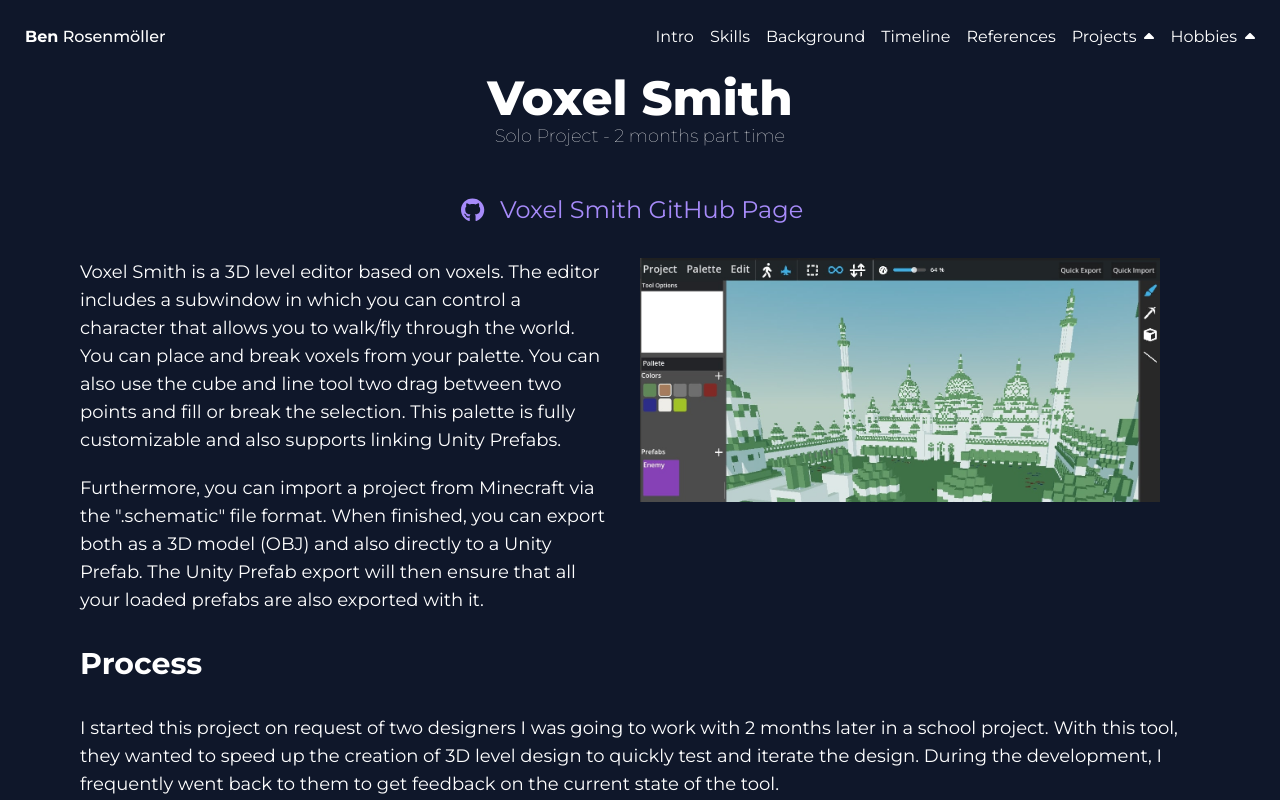
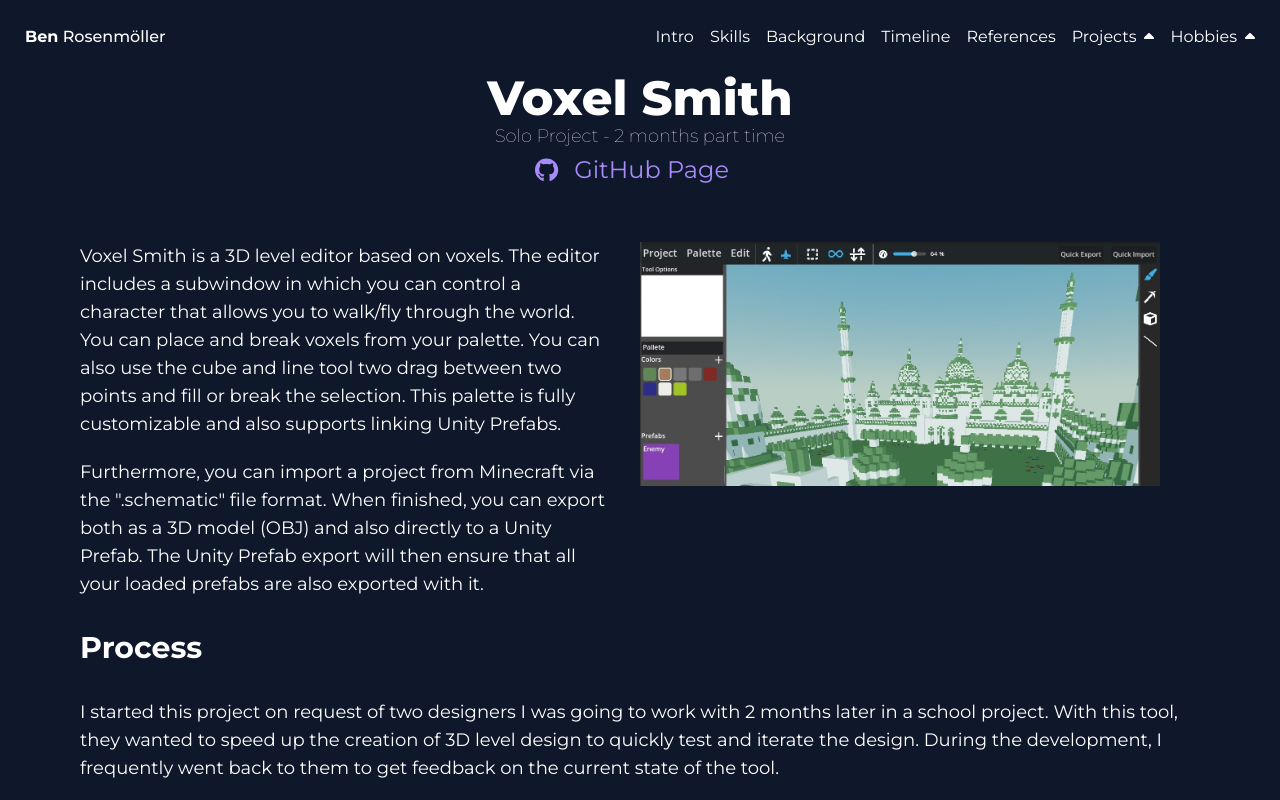
Before and after one commit to brosenmoller/brosenmoller.github.io, a Vue app: page /voxel-smith in a window 1280 px wide. Shown: the top 800 px of the page. Built offline with nearby package versions, Linux system fonts and the light colour scheme.

Commit message:
minor tweaks

```diff
--- a/src/components/Header.vue
+++ b/src/components/Header.vue
@@ -52,12 +52,12 @@
                     link: "/voxel-smith"
                 },
                 {
+                    name: 'Terrain Generation',
+                    link: "/terrain-generation"
+                },
+                {
                     name: 'Enigma Escape',
                     link: "/enigma-escape"
-                },
-                {
-                    name: 'Terrain Generation',
-                    link: "/terrain-generation"
                 },
                 {
                     name: 'Paint Over War',
--- a/src/components/MainPageSections/Projects.vue
+++ b/src/components/MainPageSections/Projects.vue
@@ -32,6 +32,15 @@
         description: "Voxelsmith is a voxel based level editor which allows you to add paint voxels, use nested prefabs, import from minecraft, export to OBJ and export to UnityPrefabs. It was build in <strong>C#</strong> and <strong>Rust</strong> using the Godot Game Engine"
     },
     {
+        title: "Terrain Generation",
+        id: "terrain-generation",
+        img: "ECTTPCover.jpg",
+        link: "/terrain-generation",
+        linkText: "To Page",
+        linkType: 1,
+        description: "In this project I created an infinite terrain generator using Unity, C# and HLSL compute shaders."
+    },
+    {
         title: "Enigma Escape",
         id: "enigma-escape",
         img: "EnigmaEscape.jpg",
@@ -39,15 +48,6 @@
         linkText: "To Page",
         linkType: 1,
         description: "Enigma Escape is a 2D puzzle platformer where the puzzle comes from physically assembling your controller. This project was created using C++ with Arduino and C# with Unity."
-    },
-    {
-        title: "Terrain Generation",
-        id: "terrain-generation",
-        img: "ECTTPCover.jpg",
-        link: "/terrain-generation",
-        linkText: "To Page",
-        linkType: 1,
-        description: "In this project I created an infinite terrain generator using Unity, C# and HLSL compute shaders."
     },
     {
         title: "Paint over War",
--- a/src/components/ProjectPage.vue
+++ b/src/components/ProjectPage.vue
@@ -2,6 +2,13 @@
     <div class="min-h-screen">
         <h1 class="font-extrabold sm:text-5xl text-2xl flex justify-center">{{ title }}</h1>
         <span class="font-thin text-lg flex justify-center">{{ subtitle }}</span>
+
+        <section v-if="link != null && link.length > 0" class="flex justify-center text-2xl py-2">
+            <a class="flex text-violet-400 fancy-link" :href="link" target="_blank">
+                <FontAwesomeIcon :icon="faGithub" />
+                <span class="mx-4 -mt-1">GitHub Page</span>
+            </a>
+        </section>
 
         <div class="flex justify-center md:w-2/4 md:mx-auto mx-5 my-5">
           <p class="md:text-xl text-lg" v-html="description"></p>
@@ -14,10 +21,14 @@
 </template>
 
 <script setup>
+import { FontAwesomeIcon } from '@fortawesome/vue-fontawesome'
+import { faGithub } from '@fortawesome/free-brands-svg-icons'
+
 const props = defineProps({
   title: String,
   description: String,
   subtitle: String,
+  link: String,
 });
 
 
--- a/src/routes/Projects/TerrainGeneration.vue
+++ b/src/routes/Projects/TerrainGeneration.vue
@@ -3,6 +3,7 @@
         :title="'Terrain Generation'"
         :description="''"
         :subtitle="'Solo project - 1 month part time'"
+        :link="'https://github.com/brosenmoller/ECTTP_MeshGeneration/'"
     >
 
     <div class="flex justify-start flex-col gap-8 w-full xl:px-20 md:px-10 p-2">
@@ -155,4 +156,5 @@
 <script setup>
 import ProjectPage from '../../components/ProjectPage.vue';
 
+
 </script>
--- a/src/routes/Projects/VoxelSmith.vue
+++ b/src/routes/Projects/VoxelSmith.vue
@@ -3,16 +3,10 @@
         :title="'Voxel Smith'"
         :description="''"
         :subtitle="'Solo Project - 2 months part time'"
+        :link="'https://github.com/brosenmoller/VoxelSmith'"
     >
 
     <div class="flex justify-start flex-col gap-8 w-full xl:px-20 md:px-10 p-2">
-
-        <section class="flex justify-center text-2xl ">
-            <a class="flex text-violet-400 fancy-link" href="https://github.com/brosenmoller/VoxelSmith" target="_blank">
-                <FontAwesomeIcon :icon="faGithub" />
-                <span class="px-4 -mt-1">Voxel Smith GitHub Page</span>
-            </a>
-        </section>
 
         <section class="xl:flex xl:justify-between lg:gap-8 gap-4">
 
```
